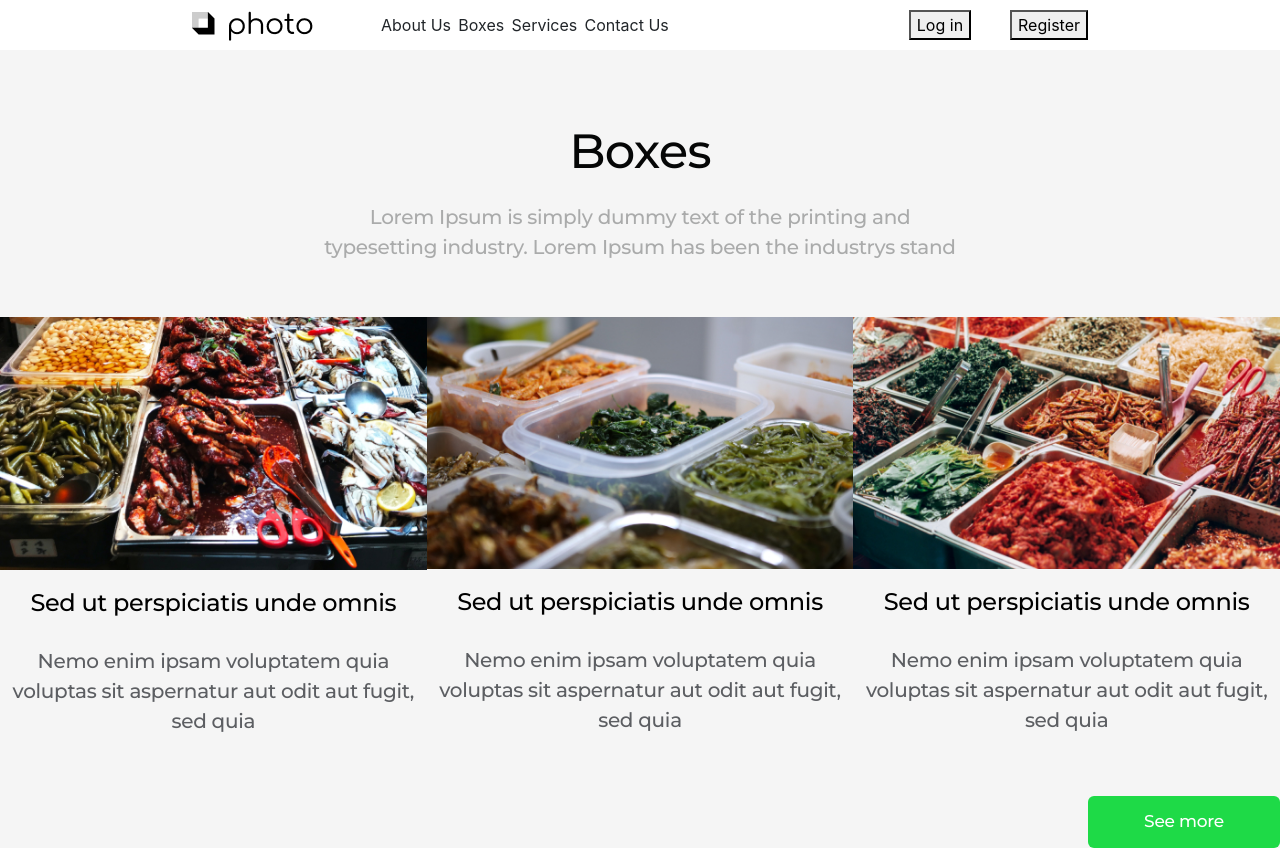
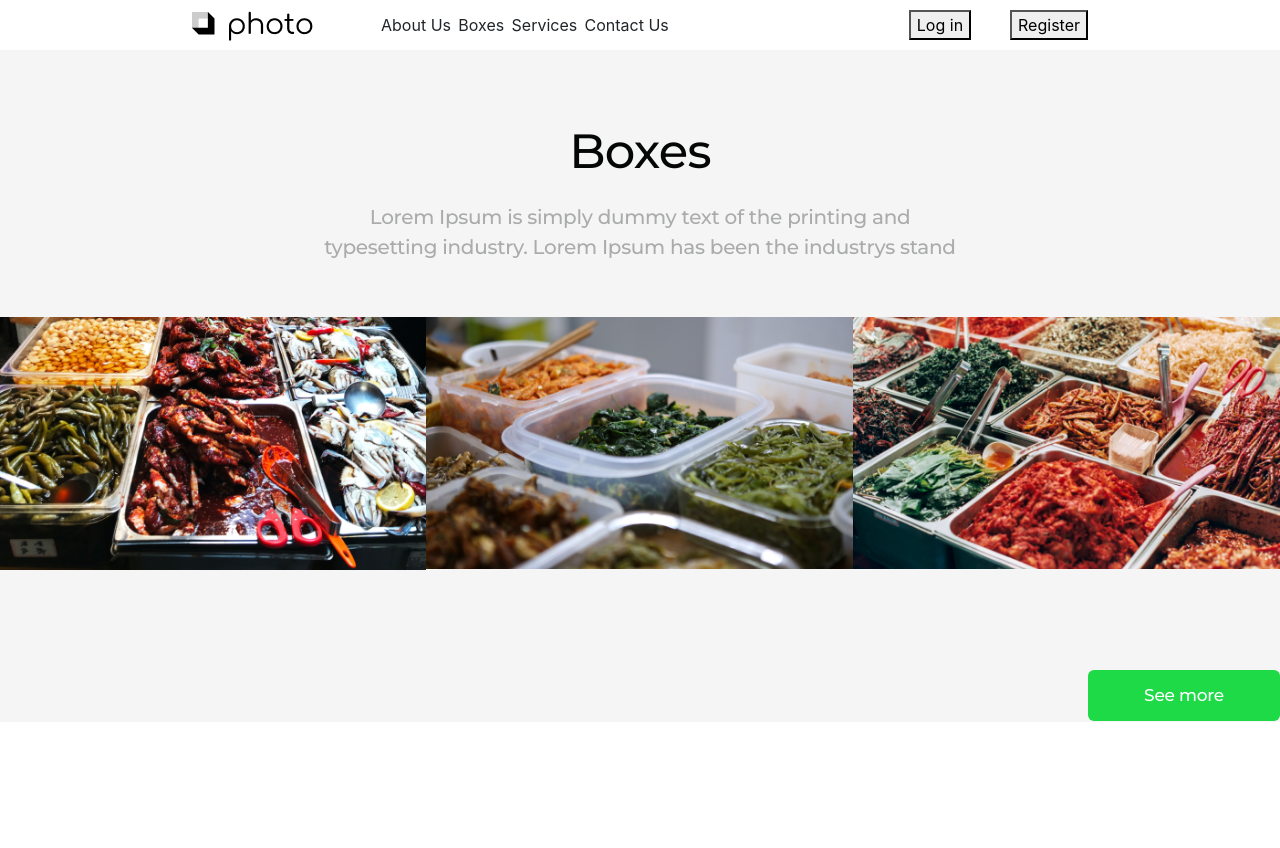
Before and after one commit to aghasi89/opetit.am, a React (Create React App) app: page /boxes in a window 1280 px wide. After the commit the page ends 800 px from the top, so only its background shows below. Built offline with nearby package versions, Linux system fonts and the light colour scheme.

Commit message:
change title

```diff
--- a/src/App/Components/Box/Box.jsx
+++ b/src/App/Components/Box/Box.jsx
@@ -1,12 +1,12 @@
 import TextComponent from '../Text';
 import './style.css';
 
-export default function Box({ src, h3, span }) {
+export default function Box({ src, title, description }) {
     return (
         <div className="box">
             <img className="box_img" src={src} alt="" />
-            <TextComponent title={h3} type="h3" color="black" />
-            <TextComponent type="span" title={span} color="charcoal" />
+            <TextComponent title={title} type="h3" color="black" />
+            <TextComponent type="span" title={description} color="charcoal" />
         </div>
     );
 }
```
